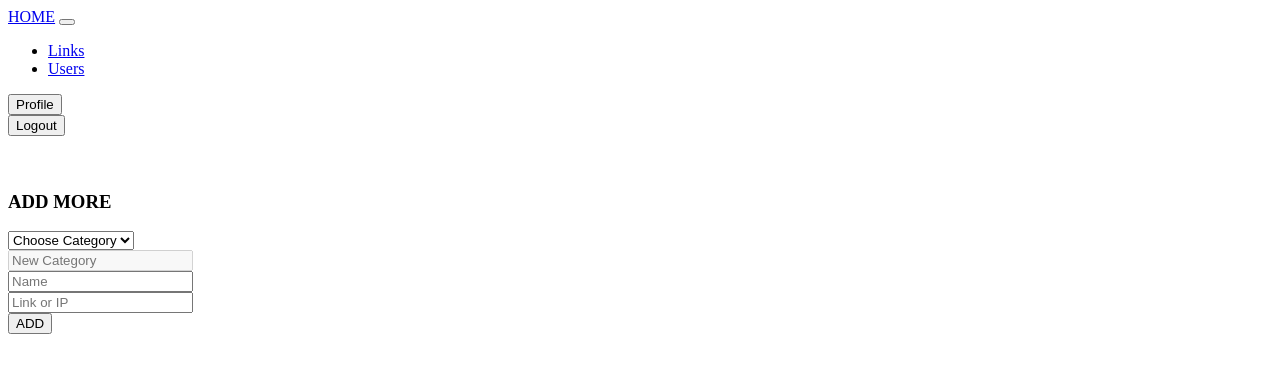
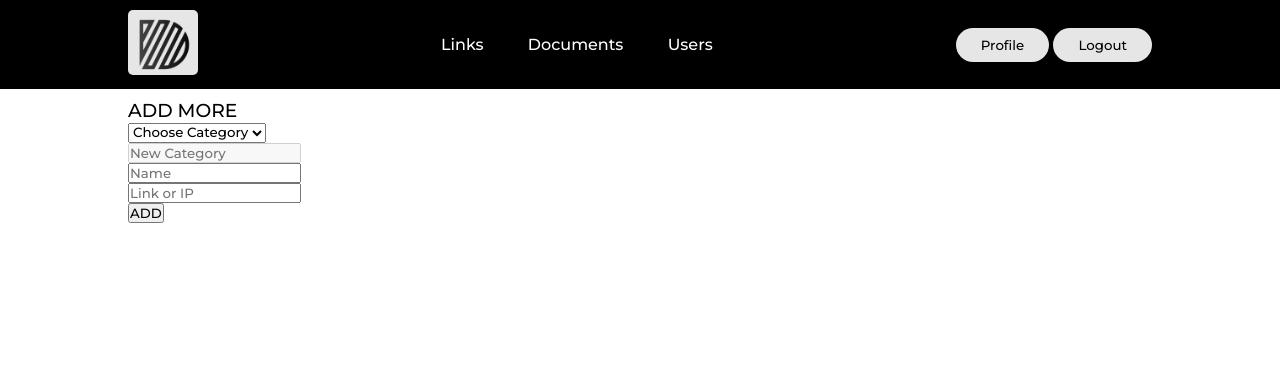
Before and after one commit to tiagorfilipe22/myFirstWebApp, a Flask app: page /add in a window 1280 px wide. Shown: the top 373 px of the page. Run offline with Flask 3, Linux system fonts and the light colour scheme; a user stored in the database is signed in; some libraries are stand-ins or nearby versions.

Commit message:
first changes to css

```diff
--- a/static/styles.css
+++ b/static/styles.css
@@ -1,7 +1,78 @@
-  a:hover {
-    font-weight: bold;
-  }
+@import url('https://fonts.googleapis.com/css2?family=Montserrat:ital,wght@0,500;1,500&display=swap');
 
-  body {
+* {
+  box-sizing: border-box;
+  margin: 0;
+  padding: 0;
+  font-family: "Montserrat", sans-serif;
+  font-weight: 500;
+}
+
+header {
+  background-color: black;
+  color: white;
+  display: flex;
+  justify-content: space-between;
+  align-items: center;
+  padding: 10px 10%;
+}
+
+.body {
+  padding: 10px 10%;
+}
+
+header a {
+  color: white;
+  text-decoration: none;
+}
+
+body {
     background-color: white;
-  }
+    color: black;
+}
+
+a:hover {
+  font-weight: bold;
+}
+
+.nav_links {
+    list-style: none;
+}
+
+.nav_links li {
+    display: inline-block;
+    padding: 0 20px;
+}
+
+.nav_links li a {
+    transition: all 0.3s ease 0s;
+}
+
+.nav_links li a:hover {
+    color: yellow;
+}
+
+header button {
+  padding: 9px 25px;
+    background-color: rgba(255, 255, 255, 0.9);;
+    border: none;
+    border-radius: 50px;
+    cursor: pointer;
+    transition: all 0.5s ease 0s;
+}
+
+header button:hover {
+  background-color: yellow;
+}
+
+.logo {
+  width: 70px; /* you can use % */
+  height: auto;
+  background-color: rgba(255, 255, 255, 0.9);
+  border-radius: 5px;
+  transition: all 1s ease 0s;
+}
+
+.logo:hover {
+  background-color: rgba(255, 77, 77, 0.9);
+}
--- a/templates/layout.html
+++ b/templates/layout.html
@@ -16,70 +16,44 @@
 
         <title>TR22: {% block title %}{% endblock %}</title>
     </head>
-    <body class="">
+    <body>
       <header>
+        <a href="/"><img class="logo" src=".\static\images\d.png" alt="logo"></a>
+        {% if session.get("user_id") %}
 
-      </header>
-      <div class="container py-5">
+        <nav>
+          <ul class="nav_links">
+            <li><a href="/links">Links</a></li>
 
-        <nav class="navbar navbar-expand-lg bg-body-tertiary">
-      <div class="container-fluid" id="navbar">
-        <a class="navbar-brand mb-0 h1" href="/">HOME</a>
-        <button class="navbar-toggler" type="button" data-bs-toggle="collapse" data-bs-target="#navbarSupportedContent" aria-controls="navbarSupportedContent" aria-expanded="false" aria-label="Toggle navigation">
-          <span class="navbar-toggler-icon"></span>
-        </button>
-
-        <div class="collapse navbar-collapse" id="navbarSupportedContent">
-          {% if session.get("user_id") %}
-          <ul class="navbar-nav me-auto mb-2 mb-lg-0">
-
-            <li class="nav-item">
-              <a class="nav-link active" href="/links">Links</a>
             {% if session.get("permission") > 2 %}
-            </li>
-            <li class="nav-item">
-              <a class="nav-link disabled" href="/history">History</a>
-            </li>
+            <li><a href="/history">History</a></li>
             {% else %}
-            </li>
-            <!-- History
-            <li class="nav-item">
-              <a class="nav-link" href="/history">History</a>
-            </li>
-            -->
+            <li><a href="/documents">Documents</a></li>
             {% endif %}
             {% if session.get("permission") > 1 %}
-            <li class="nav-item">
-              <a class="nav-link disabled" aria-disabled="true">Users</a>
-            </li>
+            <li><a>Users</a></li>
             {% else %}
-            <li class="nav-item">
-              <a class="nav-link" href="/users">Users</a>
-            </li>
+            <li><a href="/users">Users</a></li>
             {% endif %}
           </ul>
-          <form class="d-flex" action="/profile">
-            <button class="btn btn-sm btn-outline-secondary me-2" type="submit">Profile</button>
-          </form>
+        </nav>
+        <!--<form action="/profile">
+        <button type="submit">Profile</button>
+        </form>-->
+        <div>
+          <a href="/profile"><button>Profile</button></a>
+          <a href="/logout"><button>Logout</button></a>
 
-          <form class="d-flex" action="/logout">
-            <button class="btn btn-outline-success" type="submit">Logout</button>
-          </form>
-          {% else %}
-          <ul class="navbar-nav me-auto mb-2 mb-lg-0">
-          </ul>
-          <form class="d-flex" action="/register">
-            <button class="btn btn-sm btn-outline-secondary me-2" type="submit">Register</button>
-          </form>
-          <form class="d-flex" action="/">
-            <button class="btn btn-outline-success" type="submit">Login</button>
-          </form>
+        </div>
+        {% else %}
+        <div>
+          <a href="/register"><button>Register</button></a>
+          <a href="/"><button>Login</button></a>
+        </div>
           {% endif %}
-        </div>
-      </div>
-    </nav>
-    <br><br>
-        {% block body %}{% endblock %}
+      </header>
+      <div class="body">
+      {% block body %}{% endblock %}
       </div>
     </body>
 </html>
```
Also changed, not shown: static/images/d.png (added), 2 other files.
